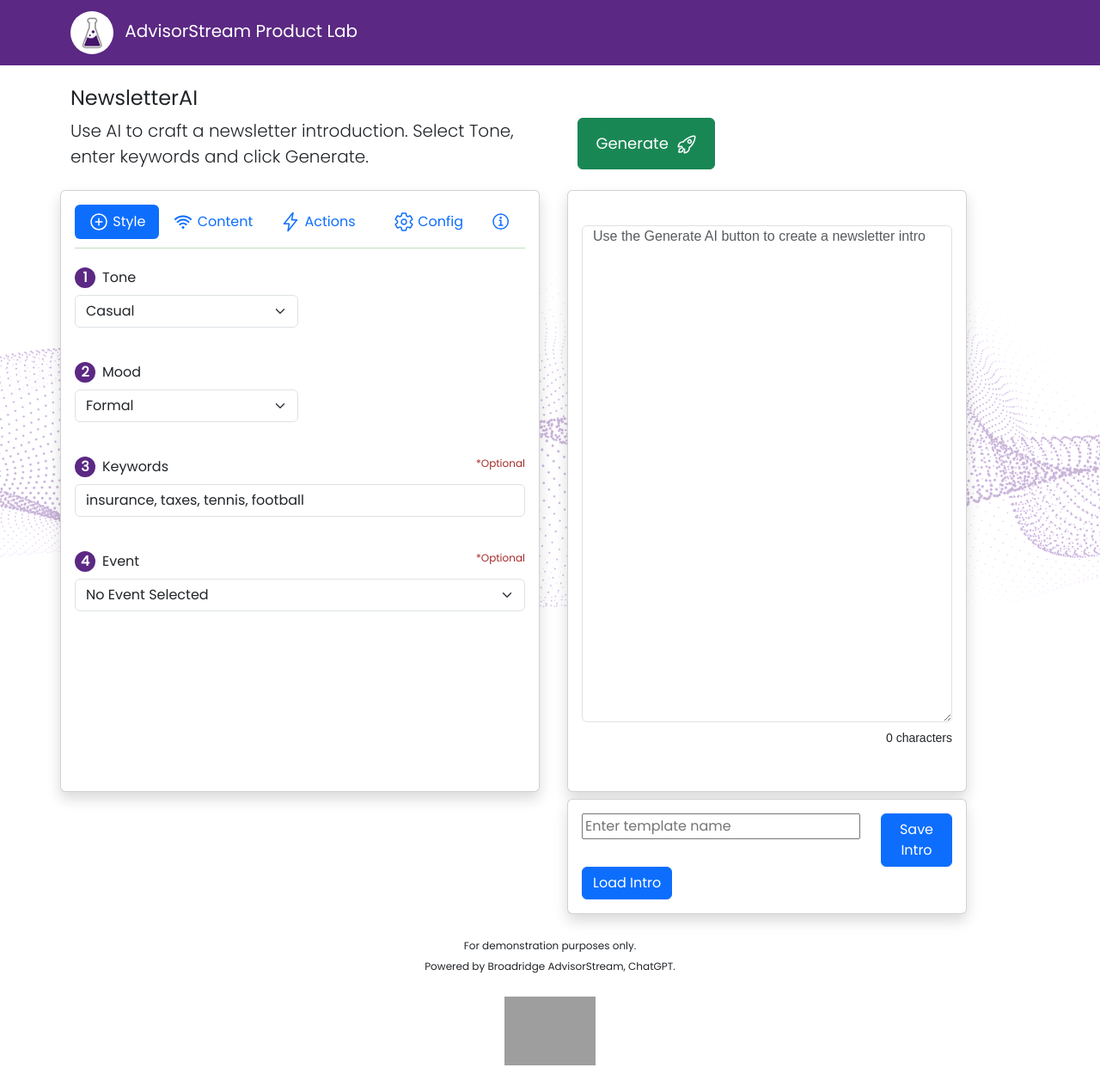
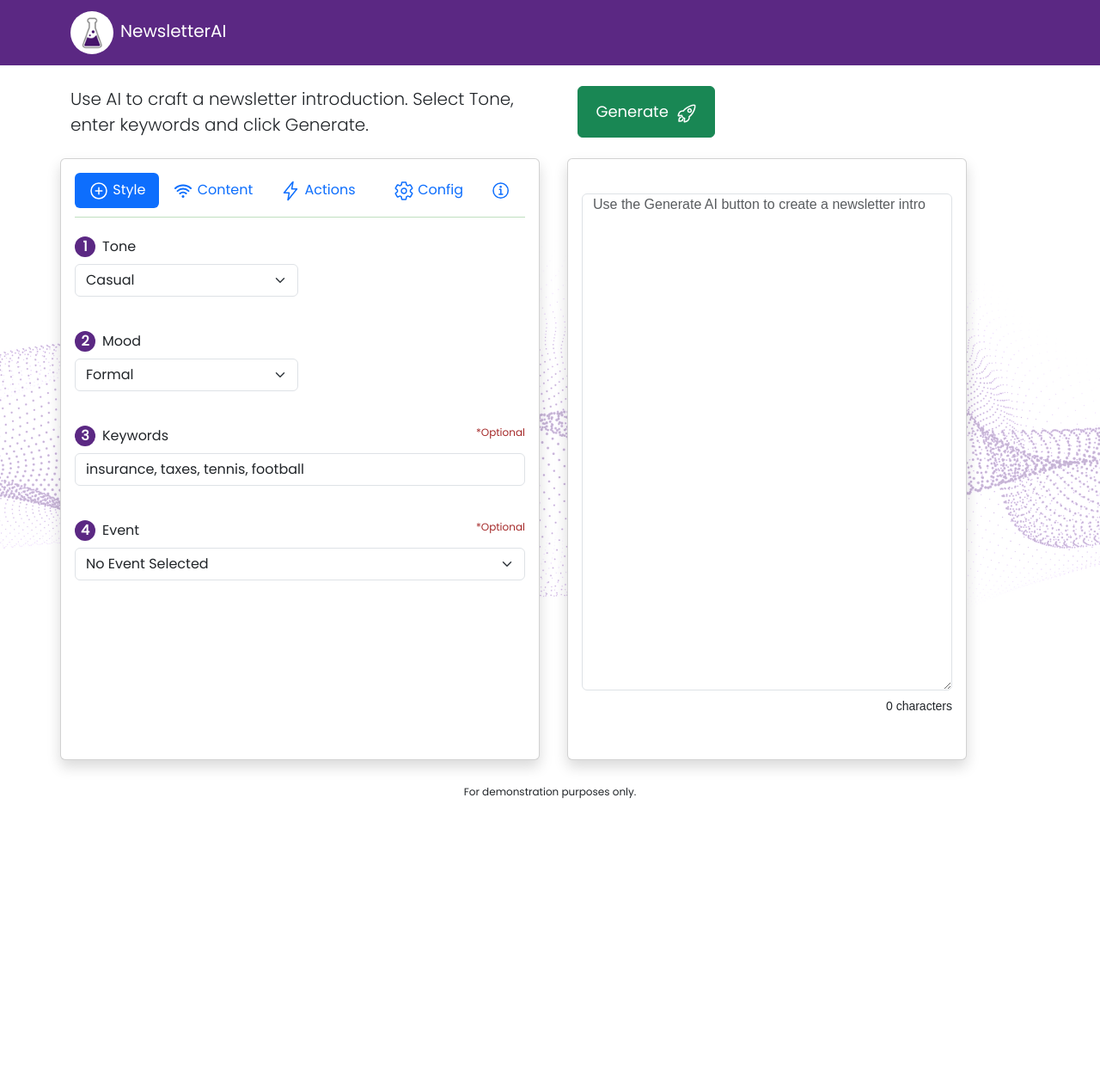
Before and after one commit to shawnmacewen/NewsletterAI, a website: page public/index.html in a window 1280 px wide. Shown: the whole page at 86% size. After the commit the page ends 980 px from the top, so only its background shows below. Drawn offline with nearby package versions, Linux system fonts and the light colour scheme; grey boxes are pictures that could not be loaded; a web font is replaced by a local one.

Commit message:
Update launch configuration and modify index.html branding

```diff
--- a/public/index.html
+++ b/public/index.html
@@ -21,7 +21,7 @@
         <div class="container">
             <a class="navbar-brand" href="#"><img
                     src="https://raw.githubusercontent.com/shawnmacewen/NewsletterAI/main/public/images/as-product-labs-tiny-logo.png"
-                    class="logo-circle" alt="AdvisorStream Product Lab Logo"> AdvisorStream Product Lab</a>
+                    class="logo-circle" alt="NewsletterAI">NewsletterAI</a>
         </div>
     </nav>
     <div class="background-image-graphic">
@@ -29,9 +29,7 @@
             <div class="row align-items-start">
                 <!-- Left Section: Context and Message Inputs -->
                 <!-- Header -->
-                <div class="row">
-                    <h4 style="font-weight: 500;">NewsletterAI</h4>
-                </div>
+
 
 
 
@@ -322,8 +320,7 @@
                                         <div class="form-group">
                                             <label for="feedUrlInput">Content Source:</label>
                                             <input type="text" class="form-control" id="feedUrlInput"
-                                                placeholder="Content file"
-                                                value="content.json" readonly>
+                                                placeholder="Content file" value="content.json" readonly>
                                         </div>
                                         <div>
                                             <button hidden id="retrieveContentBtn" class="btn btn-primary mt-3">Retreive
@@ -525,7 +522,7 @@
 
 
                 <!-- Below tyhe main content area, save functions here -->
-                <div class="row">
+                <div class="row" hidden>
                     <div class="col-md-6  p-3 me-3 mt-2">
 
                     </div>
@@ -616,11 +613,7 @@
         <span style="font-size: 12px;">
             For demonstration purposes only.
         </span>
-        <p><span style="font-size: 12px;">Powered by Broadridge AdvisorStream, ChatGPT.</span></p>
-    </div>
-    <div class="text-center">
-        <img src="https://d9nnlhj0cc8wa.cloudfront.net/media/brand_logos/advisorstream-broadridge-logo.png"
-            style="height: 80px;" ;>
+
     </div>
     <br>
 </footer>
--- a/public/js/app.js
+++ b/public/js/app.js
@@ -183,9 +183,8 @@ document.addEventListener('DOMContentLoaded', async () => {
         // Show the spinner before sending the request
         document.getElementById('loadingSpinner').classList.remove('d-none');
 
-        // Constants for server details
-        // Use localhost for local testing, or set to Render URL for production
-        const SERVER_URL = "http://localhost:3000"; // Change to https://newsletterai.onrender.com for production
+        // Use current server origin (works for both local and Render.com)
+        const SERVER_URL = window.location.origin;
 
         try {
             // Send a POST request to the server
```
